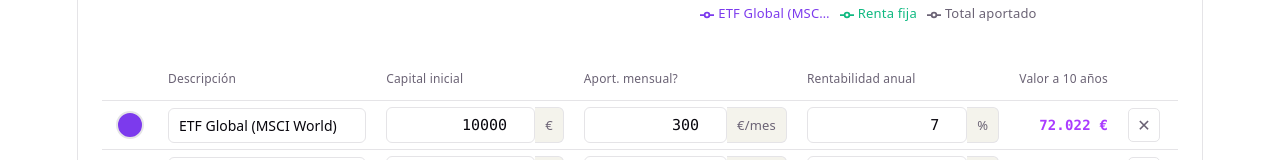
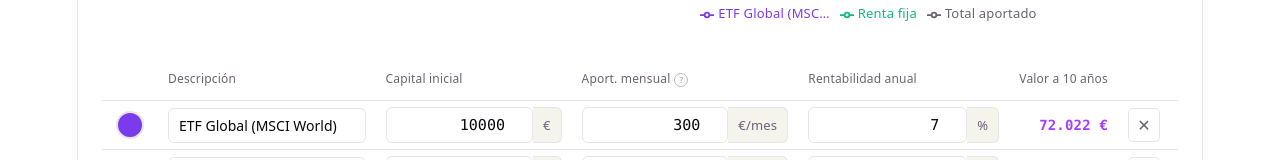
Before and after one commit to aleixRabassa/calculadora-patrimonio, a React (Vite) app: page / in a window 1280 px wide. Both pictures are taken after a click on the tab "Inversión". Shown: the part 516-676 px from the top of the page. Built offline with nearby package versions, Linux system fonts and the light colour scheme.

Commit message:
feat: add tooltip for monthly contribution explanation in Inversion component

```diff
--- a/src/components/Inversion.css
+++ b/src/components/Inversion.css
@@ -274,6 +274,70 @@
   box-shadow: 0 0 0 2px var(--bg), 0 0 0 4px var(--text-h);
 }
 
+.col-info {
+  display: inline-flex;
+  align-items: center;
+  justify-content: center;
+  width: 12px;
+  height: 12px;
+  margin-left: 4px;
+  border-radius: 50%;
+  border: 1px solid var(--text);
+  font-size: 8px;
+  font-weight: 700;
+  color: var(--text);
+  cursor: default;
+  opacity: 0.45;
+  position: relative;
+  vertical-align: middle;
+  line-height: 1;
+
+  &:hover,
+  &:focus {
+    opacity: 1;
+    outline: none;
+  }
+
+  &:hover .col-info__tooltip,
+  &:focus .col-info__tooltip {
+    display: block;
+  }
+}
+
+.col-info__tooltip {
+  display: none;
+  position: absolute;
+  bottom: calc(100% + 6px);
+  left: 50%;
+  transform: translateX(-50%);
+  background: var(--bg);
+  border: 1px solid var(--border);
+  border-radius: 8px;
+  box-shadow: var(--shadow);
+  padding: 10px 12px;
+  font-size: 12px;
+  font-weight: 400;
+  color: var(--text);
+  white-space: normal;
+  width: 220px;
+  text-align: left;
+  z-index: 200;
+  pointer-events: none;
+  line-height: 1.6;
+
+  strong {
+    color: var(--text-h);
+    font-weight: 600;
+  }
+
+  em {
+    font-style: normal;
+    font-family: var(--mono);
+    font-size: 11px;
+    color: var(--accent);
+  }
+}
+
 /* Chart area */
 .inversion__charts {
   padding-top: 0;
--- a/src/components/Inversion.tsx
+++ b/src/components/Inversion.tsx
@@ -365,7 +365,18 @@ export function Inversion() {
               <th className="inversion-table__col--num">Capital inicial</th>
               <th className="inversion-table__col--num">
                 Aport. mensual
-                <span className="col-info" aria-label="En activos: aportación mensual libre. En deudas (hipoteca): amortización media de capital = capital financiado ÷ (años × 12). No incluye intereses.">?</span>
+                <span className="col-info" tabIndex={0}>
+                  ?
+                  <span className="col-info__tooltip">
+                    <strong>Activos</strong><br />
+                    Aportación mensual libre definida por el usuario.<br />
+                    <br />
+                    <strong>Deudas (hipoteca)</strong><br />
+                    Solo la amortización de capital:<br />
+                    <em>capital financiado ÷ (años × 12)</em><br />
+                    No incluye intereses.
+                  </span>
+                </span>
               </th>
               <th className="inversion-table__col--num">Rentabilidad anual</th>
               <th className="inversion-table__col--num">Valor a {horizonYears} {horizonYears === 1 ? 'año' : 'años'}</th>
```
